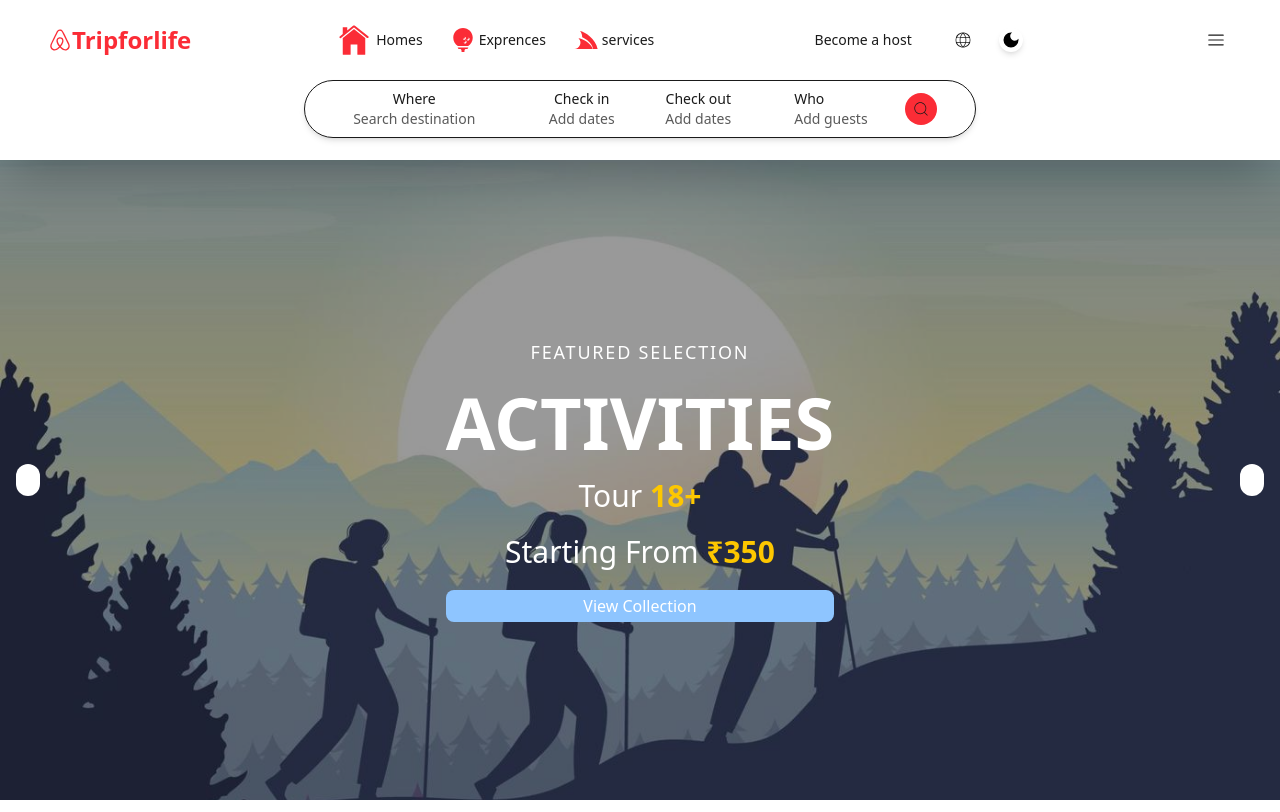
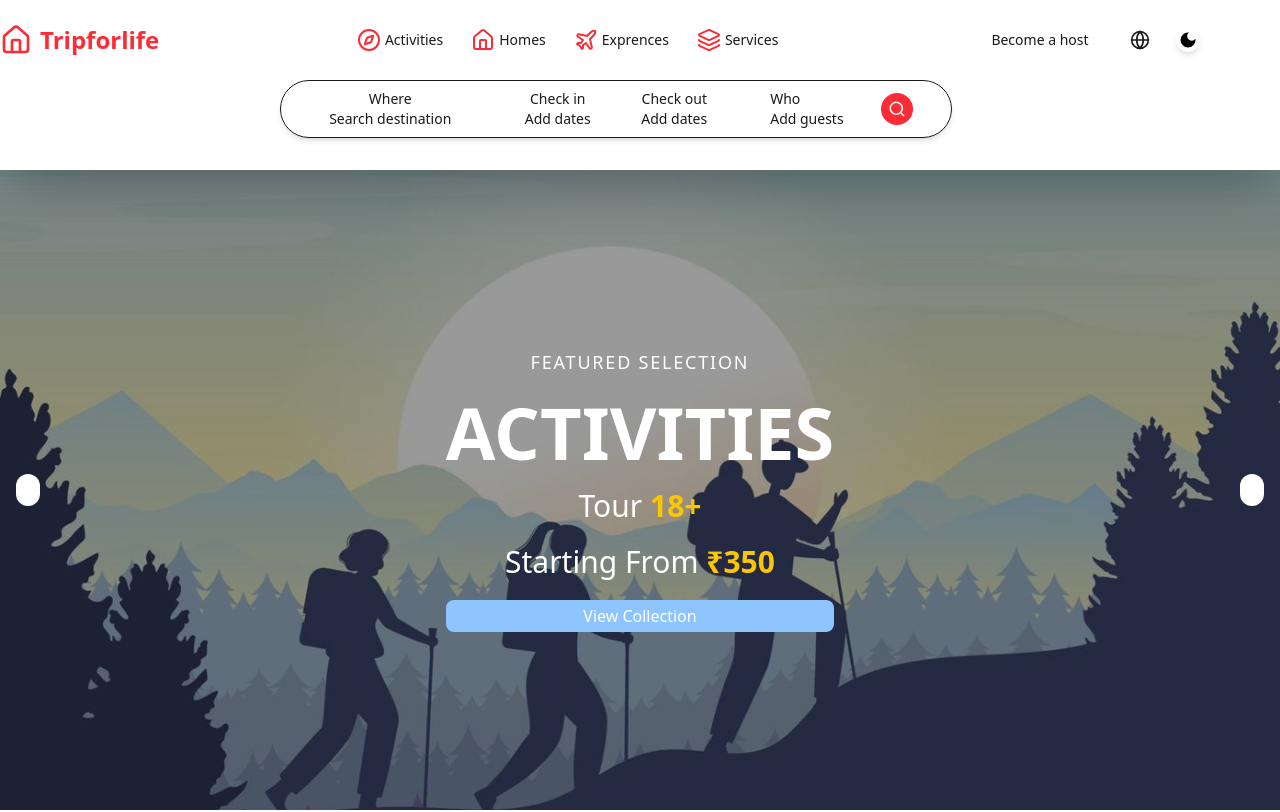
Before and after one commit to Nikita-singh-14/User-Profile, a React (Vite) app in the folder Task-Maneger/: page /ladingPage in a window 1280 px wide. Shown: the top 812 px of the page. Built offline with nearby package versions, Linux system fonts and the light colour scheme.

Commit message:
responsive

```diff
--- a/Task-Maneger/src/App.jsx
+++ b/Task-Maneger/src/App.jsx
@@ -4,28 +4,24 @@ import Login from './pages/Auth/Login'
 import Signup from './pages/Auth/Signup';
 import Home from './pages/Home';
 import RefreshHandler from './RefreshHandler';
-import LadingPage from './pages/LadingPage.jsx';
+import LadingPage from './pages/LadingPage';
 
 
 const App = () => {
   const [isAuthenticated, setIsAuthenticated] = useState(false);
 
-  const PrivateRoute = ({ element }) => {
-    return isAuthenticated ? element : <Navigate to="/home" />  //change login to home
-  }
-
-
-
-
   return (
     <div className='App'>
       <RefreshHandler setIsAuthenticated={setIsAuthenticated} />
       <Routes>
-        <Route path="/" element={<Navigate to="/home"/>} /> //change login to home
+        <Route path="/" element={<LadingPage/>} />//change login to home
+        <Route path="/ladingpage" element={<LadingPage />} />
         <Route path="/login"  element={<Login setIsAuthenticated={setIsAuthenticated}/>} />  //ye change kiya hai
         <Route path="/signup" element={<Signup />} />
-        <Route path="/home" element={<Home />} />  //change huye hai private route hatayi hu jo ki extra file likha huaa hai.
-        <Route path='/ladingPage' element={<LadingPage/>}/>
+        <Route path="/home"  element={isAuthenticated ? <Home /> : <Navigate to="/" />}/> //change huye hai private route hatayi hu jo ki extra file likha huaa hai.
+
+
+
       </Routes>
     </div>
   )
--- a/Task-Maneger/src/RefreshHandler.jsx
+++ b/Task-Maneger/src/RefreshHandler.jsx
@@ -12,7 +12,7 @@ const RefreshHandler = ({setIsAuthenticated}) => {
                 location.pathname === '/login' ||
                 location.pathname === '/signup'
             ) {
-                navigate('/home', {replace:false});
+                navigate('/ladingPage', {replace:false});
             }
         }
     }, [location, navigate, setIsAuthenticated])
--- a/Task-Maneger/src/index.css
+++ b/Task-Maneger/src/index.css
@@ -39,7 +39,7 @@ body {
   color: var(--text-color);
 }
 .nav{
-  padding: 0 3rem;
+  padding: 0 3rem 2rem 0;
 }
 .hotel{
   padding: 3rem;
--- a/Task-Maneger/src/pages/Navbar.jsx
+++ b/Task-Maneger/src/pages/Navbar.jsx
@@ -1,83 +1,155 @@
-import React from 'react';
-import { FaAirbnb } from "react-icons/fa";
-import { IoIosHome } from "react-icons/io";
-import { FaGolfBall } from "react-icons/fa";
-import { RxHamburgerMenu } from "react-icons/rx";
-import { FaServicestack } from "react-icons/fa6";
-import { CiGlobe } from "react-icons/ci";
-import { CiSearch } from "react-icons/ci";
-import DarkMode from '../component/DarkMode';
+import React, { useState } from 'react';
+// react-icons के बजाय Lucide icons का उपयोग किया गया है
+import { Home, Compass, Plane, Layers, Globe, Search, Menu } from 'lucide-react';
+import DarkMode from '../component/DarkMode'; // अब यह फ़ाइल resolve हो जाएगी
 import { Link } from 'react-router-dom';
-import { Menu } from 'lucide-react';
-import ladingPage from './LadingPage';
 
 const Navbar = () => {
+    // 1. Menu state for mobile responsiveness
+    const [isMenuOpen, setIsMenuOpen] = useState(false);
+    const toggleMenu = () => setIsMenuOpen(!isMenuOpen);
+
+    // Common style variables for cleaner JSX
+    const textColorStyle = { color: 'var(--text-color)' };
+    // Sticky header has zIndex 1000, and the mobile menu is 900 (must be higher than main content)
+    const navBgStyle = { background: 'var(--bg-color)', zIndex: 1000 };
+    const linkClasses = 'flex items-center gap-2 py-3 px-4 w-full border-b border-gray-100 dark:border-gray-800 hover:bg-gray-100 dark:hover:bg-gray-800 transition-colors';
+
+
     return (
-    <div className='h-[10rem] text-sm top-0 sticky shadow-2xl nav' style={{ background: 'var(--bg-color)', zIndex: 1000}}>
-        <div className='flex justify-between h-[5rem] items-center'>
+        <div className='text-sm top-0 sticky shadow-2xl nav' style={navBgStyle} >
+            {/* 1. Main Navigation Row */}
+            <div className='flex justify-between h-[5rem] items-center px-4 md:px-8 lg:px-12'>
 
-            {/* 1. Logo link to the Landing Page (Home) */}
-            <Link to="/" className='flex text-red-500 text-2xl items-center cursor-pointer'>
-                <FaAirbnb />
+                {/* 1.1 Logo link to the Landing Page (Home) */}
+                <Link to="/" className='flex text-red-500 text-2xl items-center cursor-pointer gap-2'>
+                    {/* FaAirbnb को Lucide Home Icon से बदला गया है */}
+                    <Home size={32} className='text-red-500' />
                     <b>Tripforlife</b>
                 </Link>
 
-            <div className='lg:flex hidden gap-7'>
-
-                {/* 2. "Homes" link to the Landing Page (Home) */}
+                {/* 1.2 Desktop Links (Hidden on small screens) */}
+                <div className='hidden lg:flex gap-7' style={textColorStyle}>
                     <Link to="/ladingPage" className='flex items-center gap-1 cursor-pointer'>
-                    <IoIosHome className='text-red-500 text-4xl' />
-                    <h4 style={{ color: 'var(--text-color)' }}>Homes</h4>
+                        {/* GiDetour को Compass से बदला गया है */}
+                        <Compass size={24} className='text-red-500' />
+                        <h4>Activities</h4>
                     </Link>
 
-                {/* Other navigation links (using placeholder paths) */}
+                    <Link to="/home" className='flex items-center gap-1 cursor-pointer'>
+                        {/* IoIosHome को Home से बदला गया है */}
+                        <Home size={24} className='text-red-500' />
+                        <h4>Homes</h4>
+                    </Link>
+
                     <Link to="/experiences" className='flex items-center gap-1 cursor-pointer'>
-                    <FaGolfBall className='text-red-500 text-2xl'/>
-                    <h4 style={{ color: 'var(--text-color)' }}>Exprences</h4>
+                        {/* FaGolfBall को Plane से बदला गया है (Experiences के लिए उपयुक्त) */}
+                        <Plane size={24} className='text-red-500'/>
+                        <h4>Exprences</h4>
                     </Link>
                     <Link to="/services" className='flex items-center gap-1 cursor-pointer'>
-                    <FaServicestack className='text-red-500 text-2xl'/>
-                    <h4>services</h4>
+                        {/* FaServicestack को Layers से बदला गया है */}
+                        <Layers size={24} className='text-red-500'/>
+                        <h4>Services</h4>
                     </Link>
                 </div>
 
-            <div className='sm:flex hidden items-center gap-5'>
-                {/* Replaced p tag with Link/a tag for better practice */}
-                <Link to="/host" className='w-[8rem] h-[2rem] rounded-full items-center flex justify-center hover:bg-gray-200 cursor-pointer'>
+                {/* 1.3 Right Side (Host, Globe, DarkMode) - Visible on sm and up */}
+                <div className='hidden sm:flex items-center gap-5' style={textColorStyle}>
+                    <Link to="/host" className='w-[8rem] h-[2rem] rounded-full items-center flex justify-center hover:bg-gray-200 dark:hover:bg-gray-700 cursor-pointer'>
                         Become a host
                     </Link>
-                <div className='w-[2rem] h-[2rem] rounded-full items-center flex justify-center text-lg hover:bg-gray-200 cursor-pointer'
-                style={{ color: 'var(--text-color)' }}><CiGlobe /></div>
-                <div className="flex items-center gap-4 text-2xl text-gray-700">
+                    <div className='w-[2rem] h-[2rem] rounded-full items-center flex justify-center text-lg hover:bg-gray-200 dark:hover:bg-gray-700 cursor-pointer'>
+                        {/* CiGlobe को Globe से बदला गया है */}
+                        <Globe size={20} />
+                    </div>
+                    <div className="flex items-center gap-4 text-gray-700">
                         <DarkMode/>
                     </div>
                 </div>
 
-            <div className='w-[2rem] h-[2rem] rounded-full items-center flex justify-center text-lg hover:bg-gray-200 cursor-pointer'
-                style={{ color: 'var(--text-color)' }}><RxHamburgerMenu /></div>
+                {/* 1.4 Hamburger Menu Toggle (Visible on mobile/tablet) */}
+                <div
+                    className='sm:hidden w-[2.5rem] h-[2.5rem] rounded-full items-center flex justify-center text-xl hover:bg-gray-200 dark:hover:bg-gray-700 cursor-pointer'
+                    style={textColorStyle}
+                    onClick={toggleMenu} // Click handler added here
+                >
+                    {/* RxHamburgerMenu को Menu से बदला गया है */}
+                    <Menu size={24} />
+                </div>
             </div>
 
-        {/* The second row with the search bar remains the same */}
-        <div className='flex justify-center '>
-            <div className='md:flex hidden border rounded-full w-full max-w-2xl shadow-md p-1 items-center'>
+            {/* 2. Mobile Dropdown Menu (Fixed Overlay) */}
+            {isMenuOpen && (
+                <div
+                    // Fixed overlay that appears when the menu is open, covering the screen below the Navbar
+                    className='lg:hidden fixed inset-0 top-[5rem] bg-white dark:bg-gray-900 shadow-xl overflow-y-auto pb-4 z-[900] transition-transform duration-300'
+                    style={navBgStyle}
+                >
+                    <div className='flex flex-col p-4 space-y-2' style={textColorStyle}>
+
+                        {/* Navigation Links - Clicking closes the menu */}
+                        <Link to="/ladingPage" onClick={toggleMenu} className={linkClasses}>
+                            <Compass size={24} className='text-red-500' />
+                            <span>Activities</span>
+                        </Link>
+
+                        <Link to="/home" onClick={toggleMenu} className={linkClasses}>
+                            <Home size={24} className='text-red-500' />
+                            <span>Homes</span>
+                        </Link>
+
+                        <Link to="/experiences" onClick={toggleMenu} className={linkClasses}>
+                            <Plane size={24} className='text-red-500'/>
+                            <span>Exprences</span>
+                        </Link>
+
+                        <Link to="/services" onClick={toggleMenu} className={linkClasses}>
+                            <Layers size={24} className='text-red-500'/>
+                            <span>Services</span>
+                        </Link>
+
+                        <hr className='my-2 border-gray-200 dark:border-gray-700'/>
+
+                        {/* Additional Links/Features */}
+                        <Link to="/host" onClick={toggleMenu} className={linkClasses}>
+                            <span>Become a host</span>
+                        </Link>
+                        <div className='py-3 px-4 flex items-center justify-between'>
+                            <span className="text-base">Dark Mode</span>
+                            <DarkMode/>
+                        </div>
+                    </div>
+                </div>
+            )}
+
+
+            {/* 3. The Search Bar Row */}
+            {/* Kept outside the mobile menu to maintain the original layout */}
+            <div className='flex justify-center mb-4'>
+                <div className='md:flex hidden border rounded-full w-full max-w-2xl shadow-md p-1 items-center' style={{borderColor: 'var(--border-color)'}}>
+                    {/* Search bar details remain the same, added var(--text-color) for visibility */}
                     <div className='flex flex-col justify-center items-center flex-grow px-10 py-4 w-[15rem] h-[3.5rem] hover:bg-gray-200 rounded-full cursor-pointer'>
-                    <p>Where</p>
-                    <h6>Search destination</h6>
+                        <p style={textColorStyle}>Where</p>
+                        <h6 style={textColorStyle}>Search destination</h6>
                     </div>
                     <div className='flex flex-col justify-center items-center flex-grow px-7 py-4 w-[8rem] h-[3.5rem] hover:bg-gray-200 rounded-full cursor-pointer'>
-                    <p>Check in</p>
-                    <h6>Add dates</h6>
+                        <p style={textColorStyle}>Check in</p>
+                        <h6 style={textColorStyle}>Add dates</h6>
                     </div>
                     <div className='flex flex-col justify-center items-center flex-grow px-7 py-4 w-[8rem] h-[3.5rem] hover:bg-gray-200 rounded-full cursor-pointer'>
-                    <p>Check out</p>
-                    <h6>Add dates</h6>
+                        <p style={textColorStyle}>Check out</p>
+                        <h6 style={textColorStyle}>Add dates</h6>
                     </div>
                     <div className='flex justify-evenly items-center flex-grow px-7 py-4 w-[15rem] h-[3.5rem] hover:bg-gray-200 rounded-full cursor-pointer' >
                         <div>
-                        <p>Who</p>
-                        <h6>Add guests</h6>
+                            <p style={textColorStyle}>Who</p>
+                            <h6 style={textColorStyle}>Add guests</h6>
                         </div>
-                    <div className='w-[2rem] h-[2rem] bg-red-500 rounded-full items-center flex justify-center text-lg hover:bg-red-600 cursor-pointer'><CiSearch /></div>
+                        <div className='w-[2rem] h-[2rem] bg-red-500 rounded-full items-center flex justify-center text-lg hover:bg-red-600 cursor-pointer'>
+                            {/* CiSearch को Search Icon से बदला गया है */}
+                            <Search size={18} className='text-white'/>
+                        </div>
                     </div>
                 </div>
             </div>
@@ -85,4 +157,4 @@ const Navbar = () => {
     )
 }
 
-export default Navbar
+export default Navbar;
```
Also changed, not shown: 1 other file (tests, documents, lock files or other folders). Lines whose indentation alone changed are shown as unchanged.
